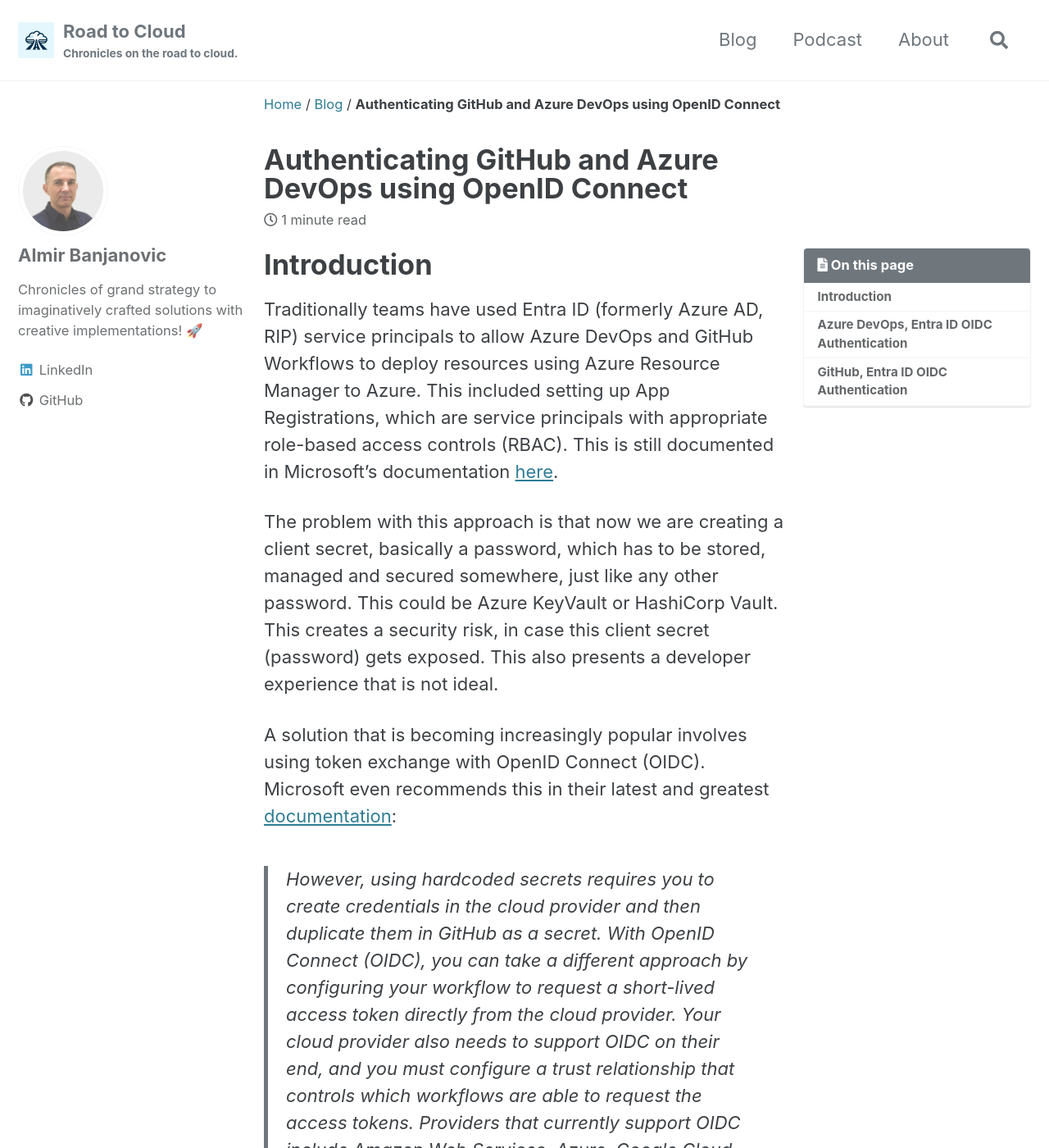
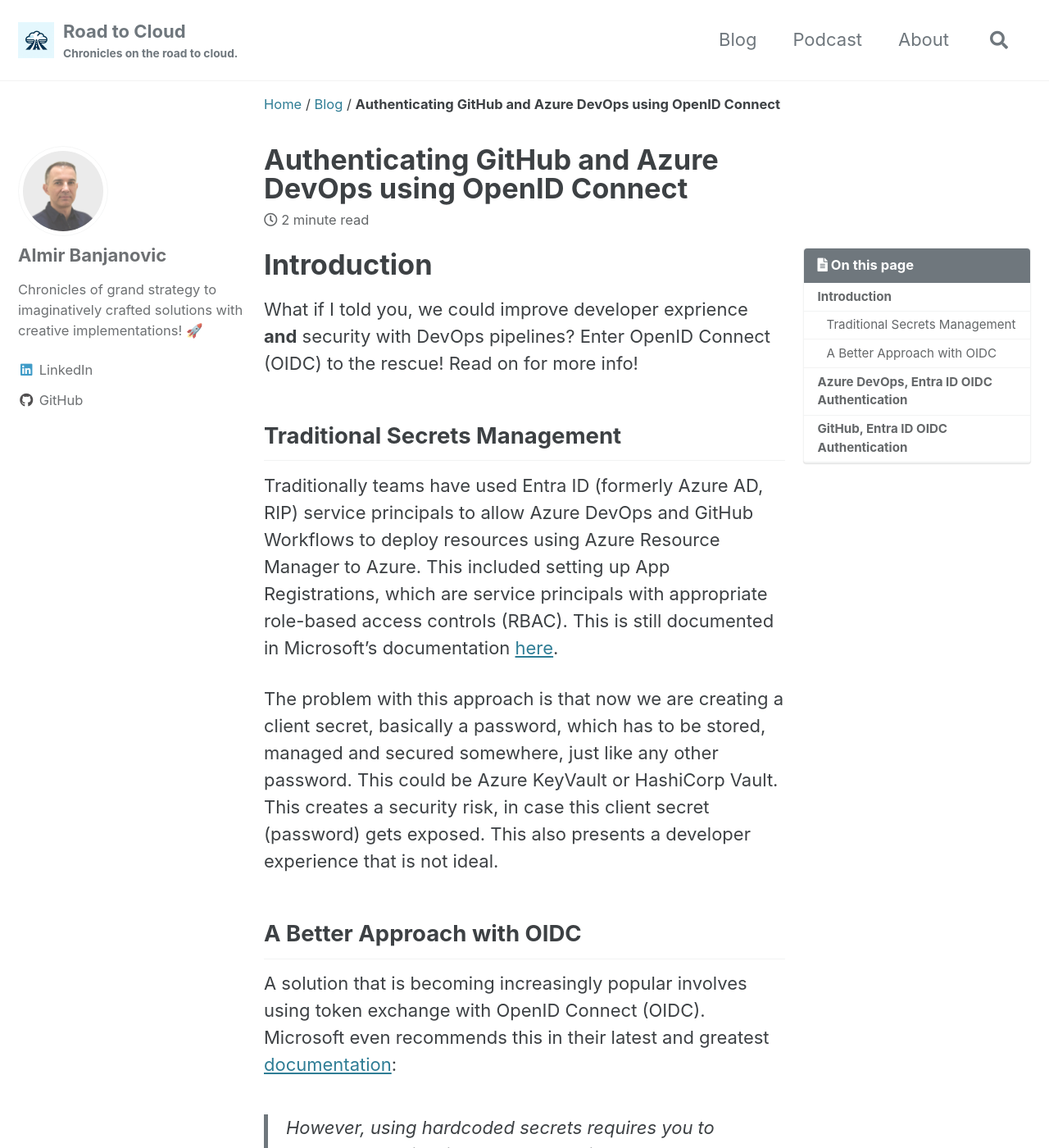
Before and after one commit to almirbanjanovic/roadtocloud.github.io, a Jekyll site: the page built from blog/_posts/2024-03-01-github-and-azure-devops-oidc-authentication.md, in a window 1280 px wide and 1400 px high. Shown: the whole window at 82% size. Built offline with Jekyll 4.4.1, drawn with Linux system fonts in a browser that asks for light colours; cached includes are drawn as plain includes.

Commit message:
Update 2024-03-01-github-and-azure-devops-oidc-authentication.md

```diff
--- a/blog/_posts/2024-03-01-github-and-azure-devops-oidc-authentication.md
+++ b/blog/_posts/2024-03-01-github-and-azure-devops-oidc-authentication.md
@@ -10,10 +10,14 @@ tags:
 
 # Introduction
 
+What if I told you, we could improve developer exprience **and** security with DevOps pipelines?  Enter OpenID Connect (OIDC) to the rescue!  Read on for more info!
+
+## Traditional Secrets Management
 Traditionally teams have used Entra ID (formerly Azure AD, RIP) service principals to allow Azure DevOps and GitHub Workflows to deploy resources using Azure Resource Manager to Azure.  This included setting up App Registrations, which are service principals with appropriate role-based access controls (RBAC).  This is still documented in Microsoft's documentation [here](https://learn.microsoft.com/en-us/azure/devops/pipelines/library/connect-to-azure?view=azure-devops#create-an-azure-resource-manager-service-connection-that-uses-a-service-principal-secret).
 
 The problem with this approach is that now we are creating a client secret, basically a password, which has to be stored, managed and secured somewhere, just like any other password.  This could be Azure KeyVault or HashiCorp Vault.  This creates a security risk, in case this client secret (password) gets exposed.  This also presents a developer experience that is not ideal.
 
+## A Better Approach with OIDC
 A solution that is becoming increasingly popular involves using token exchange with OpenID Connect (OIDC). Microsoft even recommends this in their latest and greatest [documentation](https://docs.github.com/en/actions/deployment/security-hardening-your-deployments/about-security-hardening-with-openid-connect):
 
 >However, using hardcoded secrets requires you to create credentials in the cloud provider and then duplicate them in GitHub as a secret. With OpenID Connect (OIDC), you can take a different approach by configuring your workflow to request a short-lived access token directly from the cloud provider. Your cloud provider also needs to support OIDC on their end, and you must configure a trust relationship that controls which workflows are able to request the access tokens. Providers that currently support OIDC include Amazon Web Services, Azure, Google Cloud Platform, and HashiCorp Vault, among others.
```
Also changed, not shown: other parts of blog/_posts/2024-03-01-github-and-azure-devops-oidc-authentication.md (+1 -1 lines).
